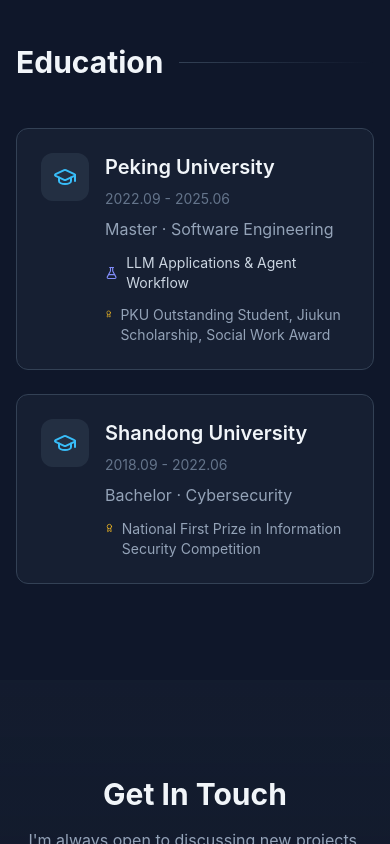
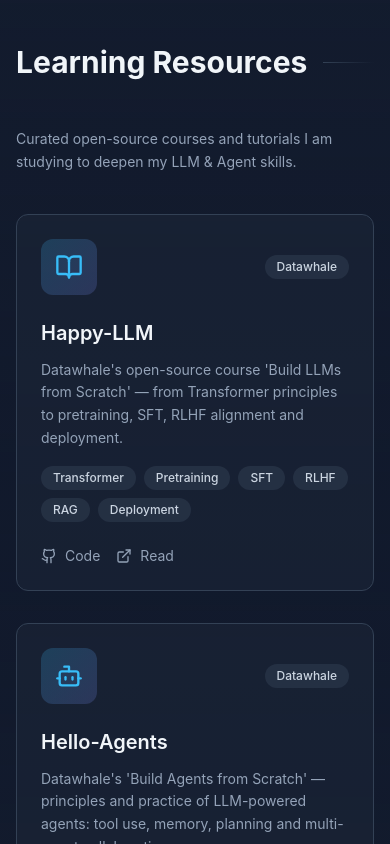
Before and after one commit to cyberspace-cs/personal-portfolio, a React app: page / in a window 390 px wide. Shown: the part 6400-7244 px from the top of the page. Built offline with nearby package versions, Linux system fonts and the light colour scheme; the HTML template or start-up script is replaced by a standard one.

Commit message:
feat: 新增「学习资料」板块，展示 happy-llm 与 hello-agents 开源教程

```diff
--- a/src/App.tsx
+++ b/src/App.tsx
@@ -4,6 +4,7 @@
 import Skills from './components/Skills';
 import Experience from './components/Experience';
 import Projects from './components/Projects';
+import Learning from './components/Learning';
 import Education from './components/Education';
 import Contact from './components/Contact';
 import Footer from './components/Footer';
@@ -18,6 +19,7 @@
         <Skills />
         <Experience />
         <Projects />
+        <Learning />
         <Education />
         <Contact />
       </main>
--- /dev/null
+++ b/src/components/Learning.tsx
@@ -0,0 +1,108 @@
+import { useScrollAnimationStagger } from '../hooks/useScrollAnimation';
+import { useLanguage } from '../context/LanguageContext';
+import { learningResources } from '../data/portfolio';
+import { Github, ExternalLink, BookOpen, Bot } from 'lucide-react';
+
+const iconMap: Record<string, any> = {
+  'book-open': BookOpen,
+  'bot': Bot,
+};
+
+export default function Learning() {
+  const { ref, visibleItems } = useScrollAnimationStagger(learningResources.length, { threshold: 0.1 });
+  const { t, language } = useLanguage();
+
+  return (
+    <section id="learning" className="py-24 relative bg-slate-800/30">
+      <div className="absolute inset-0 bg-gradient-to-b from-transparent via-slate-900/50 to-transparent" />
+
+      <div ref={ref} className="relative max-w-6xl mx-auto px-4 sm:px-6 lg:px-8">
+        {/* Section Header */}
+        <div className="flex items-center gap-4 mb-12">
+          <h2 className="text-3xl sm:text-4xl font-bold text-slate-100">{t.learningTitle}</h2>
+          <div className="flex-1 h-px bg-gradient-to-r from-slate-700 to-transparent" />
+        </div>
+
+        <p className="text-slate-400 text-sm mb-10 max-w-2xl leading-relaxed">
+          {t.learningSubtitle}
+        </p>
+
+        {/* Learning Grid */}
+        <div className="grid md:grid-cols-2 gap-8">
+          {learningResources.map((resource, index) => {
+            const Icon = iconMap[resource.icon] || BookOpen;
+
+            return (
+              <div
+                key={resource.name[language]}
+                className={`group relative p-6 rounded-xl bg-slate-800/50 border border-slate-700 hover:border-sky-400/50 transition-all duration-500 hover:-translate-y-1 ${
+                  visibleItems[index]
+                    ? 'opacity-100 translate-y-0'
+                    : 'opacity-0 translate-y-8'
+                }`}
+                style={{ transitionDelay: `${index * 150}ms` }}
+              >
+                {/* Org Badge + Icon */}
+                <div className="flex items-center justify-between mb-6">
+                  <div className="w-14 h-14 rounded-xl bg-gradient-to-br from-sky-400/20 to-indigo-400/20 flex items-center justify-center group-hover:from-sky-400/30 group-hover:to-indigo-400/30 transition-all">
+                    <Icon size={28} className="text-sky-400" />
+                  </div>
+                  <span className="px-3 py-1 rounded-full bg-slate-700/50 text-slate-300 text-xs font-medium">
+                    {resource.org}
+                  </span>
+                </div>
+
+                {/* Title + Description */}
+                <h3 className="text-xl font-semibold text-slate-100 mb-3 group-hover:text-sky-400 transition-colors">
+                  {resource.name[language]}
+                </h3>
+                <p className="text-slate-400 text-sm mb-4 leading-relaxed">
+                  {resource.description[language]}
+                </p>
+
+                {/* Topics */}
+                <div className="flex flex-wrap gap-2 mb-6">
+                  {resource.topics.map((topic) => (
+                    <span
+                      key={topic}
+                      className="px-3 py-1 rounded-full bg-slate-700/50 text-slate-300 text-xs font-medium"
+                    >
+                      {topic}
+                    </span>
+                  ))}
+                </div>
+
+                {/* Links */}
+                <div className="flex items-center gap-4">
+                  <a
+                    href={resource.github}
+                    target="_blank"
+                    rel="noopener noreferrer"
+                    className="flex items-center gap-2 text-sm text-slate-400 hover:text-sky-400 transition-colors"
+                  >
+                    <Github size={16} />
+                    <span>{t.projectsCode}</span>
+                  </a>
+                  {resource.website && (
+                    <a
+                      href={resource.website}
+                      target="_blank"
+                      rel="noopener noreferrer"
+                      className="flex items-center gap-2 text-sm text-slate-400 hover:text-sky-400 transition-colors"
+                    >
+                      <ExternalLink size={16} />
+                      <span>{t.learningRead}</span>
+                    </a>
+                  )}
+                </div>
+
+                {/* Hover Glow Effect */}
+                <div className="absolute inset-0 rounded-xl bg-gradient-to-r from-sky-400/5 to-indigo-400/5 opacity-0 group-hover:opacity-100 transition-opacity duration-500 pointer-events-none" />
+              </div>
+            );
+          })}
+        </div>
+      </div>
+    </section>
+  );
+}
--- a/src/components/Navbar.tsx
+++ b/src/components/Navbar.tsx
@@ -28,6 +28,7 @@
     { href: '#skills', label: t.navSkills },
     { href: '#experience', label: t.navExperience },
     { href: '#projects', label: t.navProjects },
+    { href: '#learning', label: t.navLearning },
     { href: '#education', label: t.navEducation },
     { href: '#contact', label: t.navContact },
   ];
--- a/src/data/portfolio.ts
+++ b/src/data/portfolio.ts
@@ -44,6 +44,16 @@
   period: LocalizedString;
   honors?: LocalizedString;
   research?: LocalizedString;
+}
+
+export interface LearningResource {
+  name: LocalizedString;
+  description: LocalizedString;
+  org: string;
+  topics: string[];
+  github: string;
+  website?: string;
+  icon: string;
 }
 
 export interface PersonalInfo {
@@ -221,3 +231,30 @@
     honors: { en: "National First Prize in Information Security Competition", zh: "全国大学生信息安全竞赛一等奖（国家级）" },
   },
 ];
+
+export const learningResources: LearningResource[] = [
+  {
+    name: { en: "Happy-LLM", zh: "Happy-LLM 大模型教程" },
+    description: {
+      en: "Datawhale's open-source course 'Build LLMs from Scratch' — from Transformer principles to pretraining, SFT, RLHF alignment and deployment.",
+      zh: "Datawhale 开源教程《从零开始构建大模型》——从 Transformer 原理到预训练、微调(SFT)、对齐(RLHF)与部署落地。",
+    },
+    org: "Datawhale",
+    topics: ["Transformer", "Pretraining", "SFT", "RLHF", "RAG", "Deployment"],
+    github: "https://github.com/datawhalechina/happy-llm",
+    website: "https://github.com/datawhalechina/happy-llm",
+    icon: "book-open",
+  },
+  {
+    name: { en: "Hello-Agents", zh: "Hello-Agents 智能体教程" },
+    description: {
+      en: "Datawhale's 'Build Agents from Scratch' — principles and practice of LLM-powered agents: tool use, memory, planning and multi-agent collaboration.",
+      zh: "Datawhale《从零开始构建智能体》——智能体原理与实践，覆盖工具调用、记忆机制、规划推理与多智能体协作。",
+    },
+    org: "Datawhale",
+    topics: ["Agent", "Tool Use", "Memory", "Planning", "Multi-Agent"],
+    github: "https://github.com/datawhalechina/hello-agents",
+    website: "https://github.com/datawhalechina/hello-agents",
+    icon: "bot",
+  },
+];
--- a/src/i18n/translations.ts
+++ b/src/i18n/translations.ts
@@ -8,6 +8,7 @@
   navProjects: string;
   navEducation: string;
   navContact: string;
+  navLearning: string;
 
   // Hero
   heroGreeting: string;
@@ -34,6 +35,11 @@
   projectsCode: string;
   projectsDemo: string;
 
+  // Learning
+  learningTitle: string;
+  learningSubtitle: string;
+  learningRead: string;
+
   // Education
   educationTitle: string;
 
@@ -58,6 +64,7 @@
     navProjects: 'Projects',
     navEducation: 'Education',
     navContact: 'Contact',
+    navLearning: 'Learning',
 
     // Hero
     heroGreeting: "Hello, I'm",
@@ -88,6 +95,11 @@
     projectsCode: 'Code',
     projectsDemo: 'Demo',
 
+    // Learning
+    learningTitle: 'Learning Resources',
+    learningSubtitle: 'Curated open-source courses and tutorials I am studying to deepen my LLM & Agent skills.',
+    learningRead: 'Read',
+
     // Education
     educationTitle: 'Education',
 
@@ -111,6 +123,7 @@
     navProjects: '项目',
     navEducation: '教育',
     navContact: '联系',
+    navLearning: '学习资料',
 
     // Hero
     heroGreeting: '你好，我是',
@@ -141,6 +154,11 @@
     projectsCode: '代码',
     projectsDemo: '演示',
 
+    // Learning
+    learningTitle: '学习资料',
+    learningSubtitle: '我正在学习的开源课程与教程，用于深入大模型与智能体相关技能。',
+    learningRead: '阅读',
+
     // Education
     educationTitle: '教育背景',
 
```
